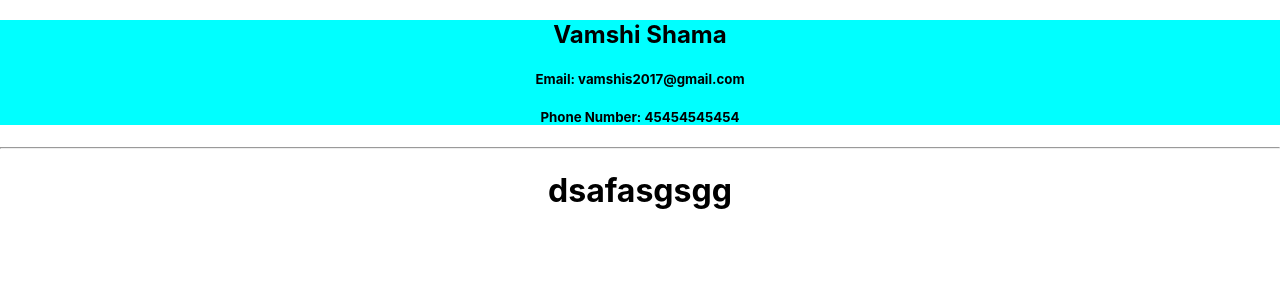
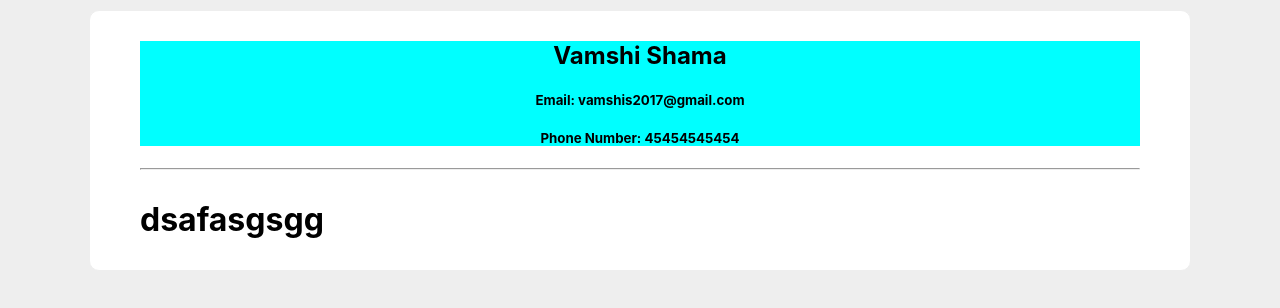
Before and after one commit to vamshi-shama/portfolio2, a React (Create React App) app: page / in a window 1280 px wide. Shown: the top 308 px of the page. Built offline with nearby package versions, Linux system fonts and the light colour scheme.

Commit message:
added styling

```diff
--- a/src/App.css
+++ b/src/App.css
@@ -1,3 +1,13 @@
 .App {
   text-align: center;
+  width: 1000px;
+  margin: 10px auto;
+  border: 1px solid #eee;
+  border-radius: 10px;
+  background-color: white;
+  padding: 10px 50px;
 }
+
+.main-section{
+  display: flex;
+}
--- a/src/index.css
+++ b/src/index.css
@@ -5,6 +5,7 @@ body {
     sans-serif;
   -webkit-font-smoothing: antialiased;
   -moz-osx-font-smoothing: grayscale;
+  background-color: #eee;
 }
 
 code {
```
